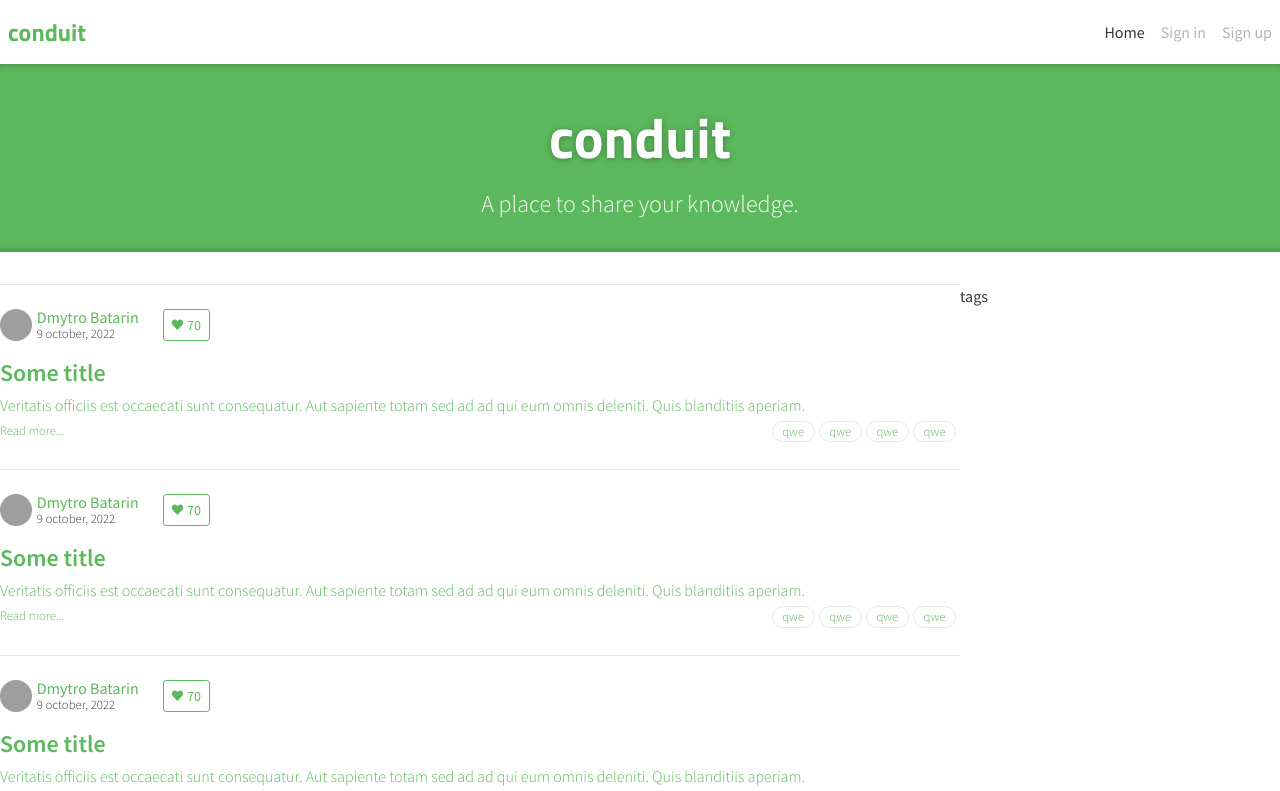
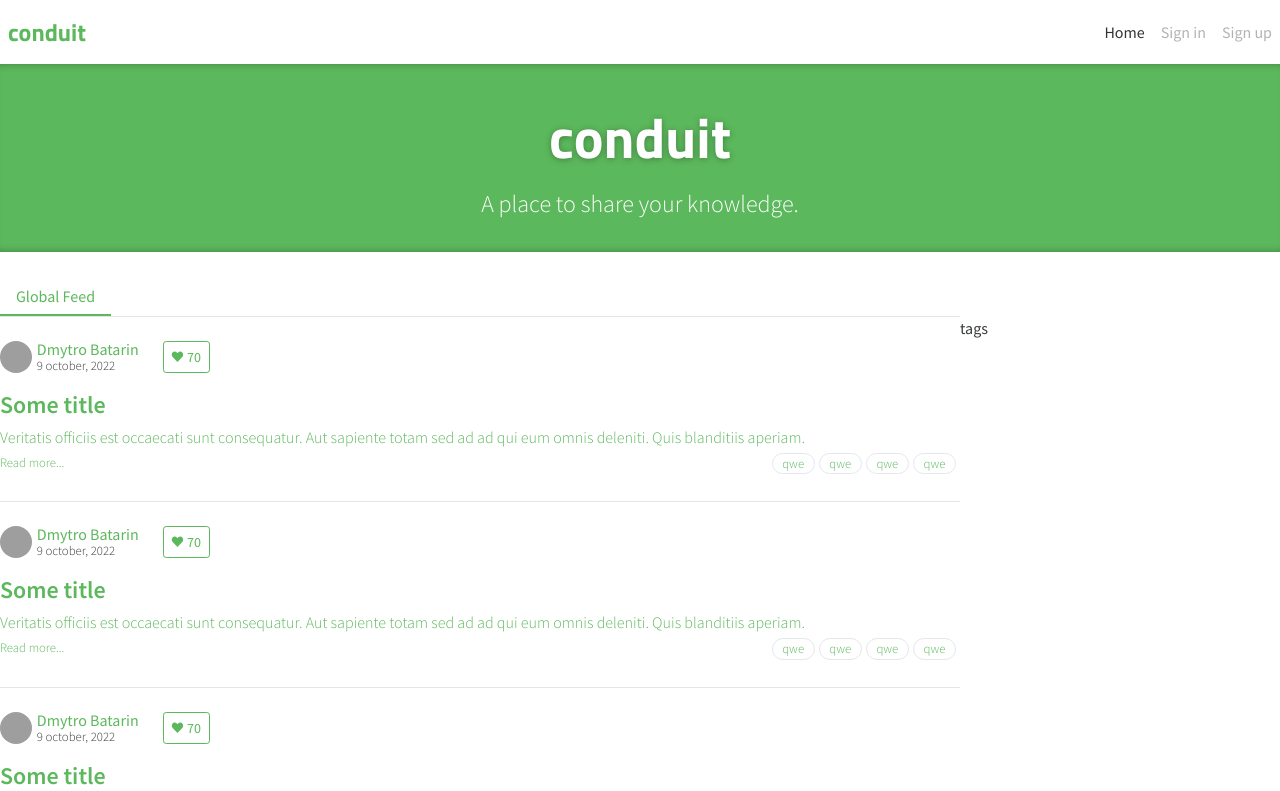
Before and after one commit to Gribo11/mediumclone-react, a React (Create React App) app: page / in a window 1280 px wide. Shown: the top 791 px of the page. Built offline with nearby package versions, Linux system fonts and the light colour scheme; grey boxes are pictures that could not be loaded; a web font is replaced by a local one.

Commit message:
add feed-toggle

```diff
--- /dev/null
+++ b/src/modules/feed/components/feed-toggle/feed-toggle.component.tsx
@@ -0,0 +1,21 @@
+import { FC } from 'react';
+import { NavLink } from 'react-router-dom';
+
+interface FeedToggleProps {}
+
+export const FeedToggle: FC<FeedToggleProps> = () => {
+  return (
+    <div className="h-8">
+      <ul className="flex">
+        <li>
+          <NavLink
+            to="/"
+            className="bg-white border-b-2 border-conduit-green py-2 px-4"
+          >
+            Global Feed
+          </NavLink>
+        </li>
+      </ul>
+    </div>
+  );
+};
--- a/src/modules/feed/components/feed/feed.component.tsx
+++ b/src/modules/feed/components/feed/feed.component.tsx
@@ -1,12 +1,14 @@
 import { FC } from 'react';
 import { Container } from '../../../../common/components/container/container.component';
 import { ArticleList } from '../article-list/article-list.component';
+import { FeedToggle } from '../feed-toggle/feed-toggle.component';
 
 interface FeedProps {}
 
 export const Feed: FC<FeedProps> = () => {
   return (
     <Container>
+      <FeedToggle />
       <div className="flex">
         <ArticleList />
         <div className="w-1/4">tags</div>
```
